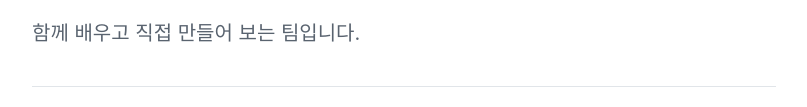
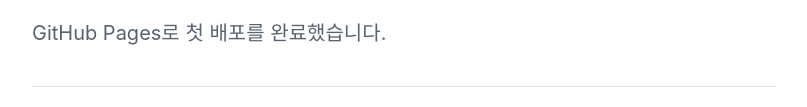
Before and after one commit to comts224/team-intro, a plain HTML site: page index.html in a window 1280 px wide. Shown: the part 208-315 px from the top of the page, without its empty margins (236-1043 px from the left). Drawn offline with Linux system fonts and the light colour scheme.

Commit message:
Update tagline to reflect GitHub Pages deployment
소개 문구 수정

```diff
--- a/index.html
+++ b/index.html
@@ -11,7 +11,7 @@
   <main>
     <p class="eyebrow">MY FIRST WEBSITE</p>
     <h1>우리의 첫 웹사이트</h1>
-    <p id="tagline">함께 배우고 직접 만들어 보는 팀입니다.</p>
+    <p id="tagline"> GitHub Pages로 첫 배포를 완료했습니다.</p>
     <section>
       <h2>우리가 만드는 것</h2>
       <p>HTML, CSS, JavaScript로 만든 팀 소개 페이지입니다.</p>
```
